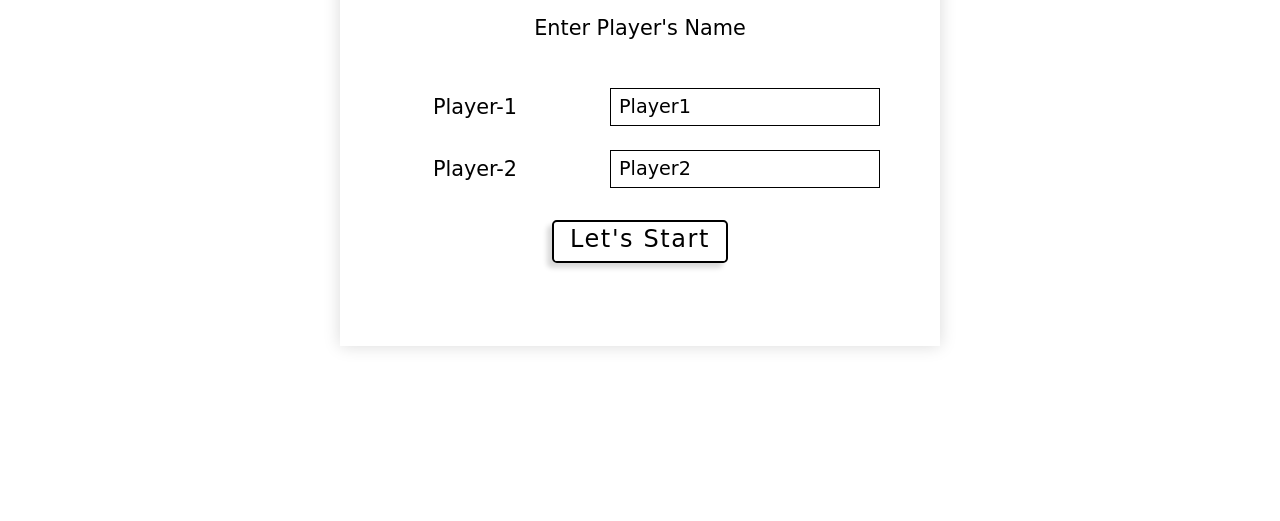
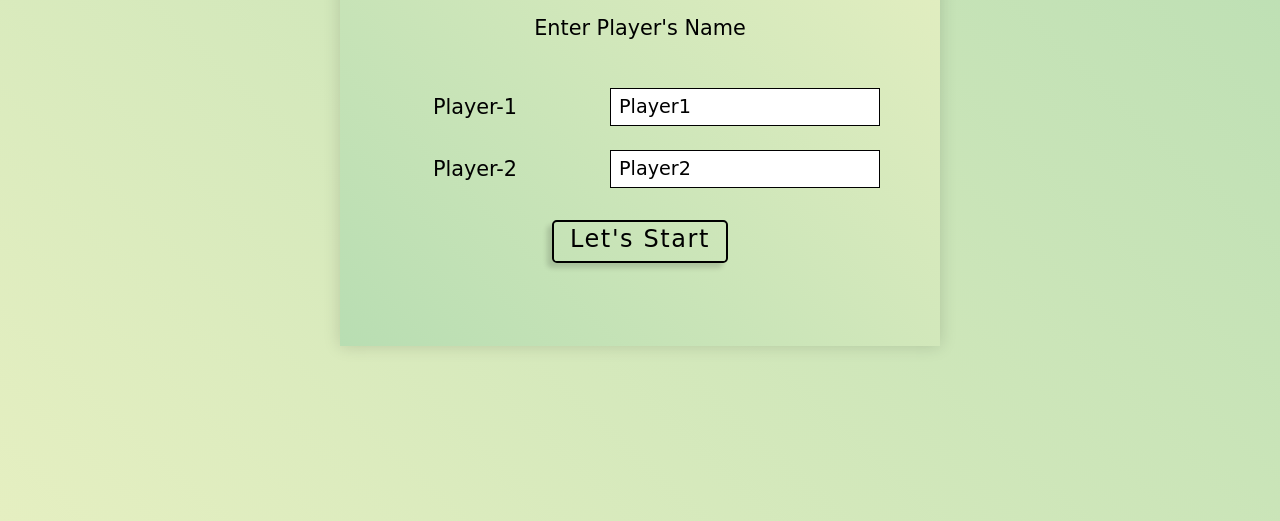
Before and after one commit to den319/Tic-Tac-Toe, a plain HTML site: page index.html in a window 1280 px wide. Shown: the part 279-800 px from the top of the page. Drawn offline with Linux system fonts and the light colour scheme.

Commit message:
added style

```diff
--- a/styles.css
+++ b/styles.css
@@ -14,7 +14,7 @@
 }
 
 body {
-    background-color: white;
+    background: linear-gradient(180deg, #a2d5ab -50%, #e5efc1 100%);
     display: grid;
     height: 100vh;
 
@@ -37,12 +37,14 @@ body {
             align-items: center;
             width: 100%;
             height: 100%;
+            background: linear-gradient(223deg, #a2d5ab -50%, #e5efc1 100%);
 
         }
 
             .heading-container {
                 width: 600px;
                 height: 450px;
+                background: linear-gradient(45deg, #a2d5ab -50%, #e5efc1 100%);
                 box-shadow: 0 0 1rem rgba(0, 0, 0, 0.15);
             }
 
```
